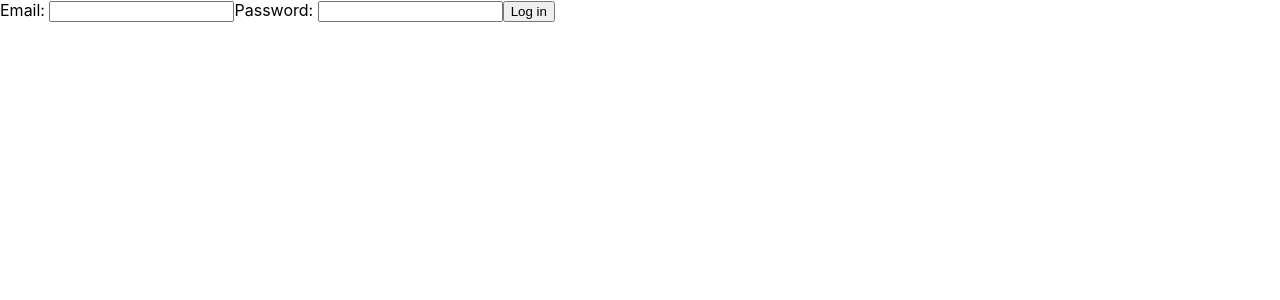
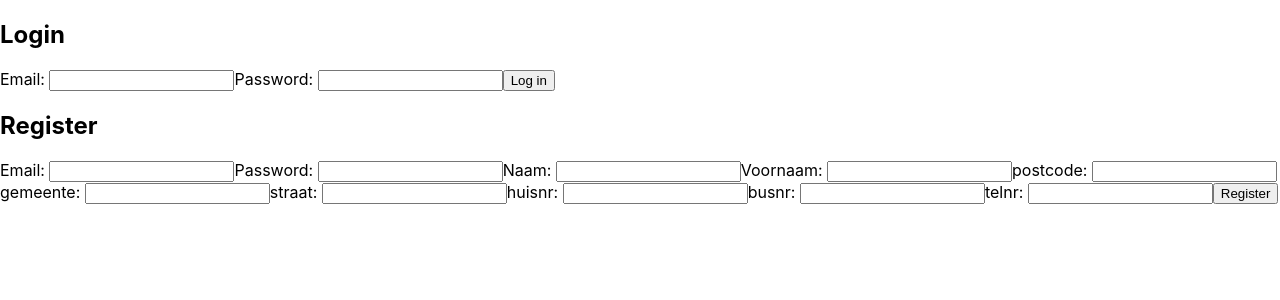
Before and after one commit to RobKwanten/Frontend-Eindwerk-Hairdate, a React (Create React App) app: page / in a window 1280 px wide. Shown: the top 300 px of the page. Built offline with nearby package versions, Linux system fonts and the light colour scheme.

Commit message:
Registratie

```diff
--- a/src/App.js
+++ b/src/App.js
@@ -1,10 +1,9 @@
 import React from 'react';
 import { useSelector, Provider } from 'react-redux';
-import { BrowserRouter as Router, Route, Redirect} from 'react-router-dom';
-import {helmet} from 'react-helmet-async';
+import { Route, Redirect} from 'react-router-dom';
 
 import store from "./data";
-import Login from './components/LogReg/Login'
+import LogReg from './components/LogReg/LogReg'
 import Hello from './components/Base/Hello'
 
 
@@ -20,7 +19,7 @@ function App() {
             exact
             path="/"
             render={() => {
-              return loggedIn? <Redirect to="/hello" /> : <Login />;
+              return loggedIn? <Redirect to="/hello" /> : <LogReg />
             }}
           />
           <Route
--- a/src/components/Base/Hello.jsx
+++ b/src/components/Base/Hello.jsx
@@ -3,7 +3,6 @@ import Logout from './../LogReg/Logout'
 
 
 export default function Hello(){
-
     return (
         <>
             <h1>Hallo</h1>
--- /dev/null
+++ b/src/components/LogReg/LogReg.jsx
@@ -0,0 +1,15 @@
+import React from 'react';
+
+import Login from './Login'
+import Register from './Register'
+
+export default function LogReg(){
+    return(
+        <>
+            <h2>Login</h2>
+            <Login />
+            <h2>Register</h2>
+            <Register/>
+        </>
+    )
+}
--- a/src/components/LogReg/Login.jsx
+++ b/src/components/LogReg/Login.jsx
@@ -1,5 +1,5 @@
 import React, {useState} from 'react';
-import { useDispatch, useSelector } from "react-redux";
+import { useDispatch } from "react-redux";
 
 import { loginKlant } from "./../../data/klant"
 
@@ -26,8 +26,6 @@ export default function Login(){
                 }}/>
                 <button type='submit'>Log in</button>
             </form>
-
         </>
     )
-
 }
--- a/src/components/LogReg/Logout.jsx
+++ b/src/components/LogReg/Logout.jsx
@@ -13,7 +13,7 @@ export default function Logout(){
 
     return (
         <>
-            <a onClick={logoutHandler}>Log out</a>
+            <a href="#" onClick={logoutHandler}>Log out</a>
         </>
     )
 
--- /dev/null
+++ b/src/components/LogReg/Register.jsx
@@ -0,0 +1,61 @@
+import React, {useState} from 'react'
+import {useDispatch} from 'react-redux'
+import {regKlant} from './../../data/klant'
+
+export default function Register(){
+    const dispatch = useDispatch();
+
+    const [email, setEmail] = useState("")
+    const [password, setPassword] = useState("")
+    const [naam, setNaam] = useState("")
+    const [voornaam, setVoornaam] = useState("")
+    const [postcode, setPostcode] = useState()
+    const [gemeente, setGemeente] = useState("")
+    const [straat, setStraat] = useState("")
+    const [huisnr, setHuisnr] = useState("")
+    const [busnr, setBusnr] = useState("")
+    const [telnr, setTelnr] = useState("")
+
+    const submitHandler = (e) => {
+        e.preventDefault();
+        dispatch(regKlant(email, password, naam, voornaam, postcode, gemeente, straat, huisnr, busnr, telnr));
+    }
+
+    return (
+        <>
+            <form onSubmit={submitHandler}>
+                Email: <input type="email" value={email} onChange={(e)=>{
+                    setEmail(e.target.value)
+                }}/>
+                Password: <input type="password" value={password} onChange={(e)=>{
+                    setPassword(e.target.value)
+                }}/>
+                Naam: <input type="text" value={naam} onChange={(e)=>{
+                    setNaam(e.target.value)
+                }}/>
+                Voornaam: <input type="text" value={voornaam} onChange={(e)=>{
+                    setVoornaam(e.target.value)
+                }}/>
+                postcode: <input type="text" value={postcode} onChange={(e)=>{
+                    setPostcode(e.target.value)
+                }}/>
+                gemeente: <input type="text" value={gemeente} onChange={(e)=>{
+                    setGemeente(e.target.value)
+                }}/>
+                straat: <input type="text" value={straat} onChange={(e)=>{
+                    setStraat(e.target.value)
+                }}/>
+                huisnr: <input type="text" value={huisnr} onChange={(e)=>{
+                    setHuisnr(e.target.value)
+                }}/>
+                busnr: <input type="text" value={busnr} onChange={(e)=>{
+                    setBusnr(e.target.value)
+                }}/>
+                telnr: <input type="text" value={telnr} onChange={(e)=>{
+                    setTelnr(e.target.value)
+                }}/>
+                <button type='submit'>Register</button>
+            </form>
+        </>
+    )
+}
--- a/src/data/index.js
+++ b/src/data/index.js
@@ -17,9 +17,18 @@ const appReducer = persistCombineReducers(persistConfig, {
   klant: klantReducer
 });
 
+const rootReducer = (state, action) => {
+  if (action.type === "Klant_LOGOUT") {
+    // window.localStorage.clear();
+    Cookies.remove("jwt");
+    state = undefined;
+  }
+  return appReducer(state, action);
+};
 
-const store = createStore(
-  appReducer,
+
+export const store = createStore(
+  rootReducer,
   composeWithDevTools(applyMiddleware(thunk))
 );
 export const persistor = persistStore(store);
--- a/src/data/klant.js
+++ b/src/data/klant.js
@@ -15,20 +15,31 @@ export const initialState = {
         error: {
             bool: false,
             message:""
-        }
+        },
+        loading: false
     },
-    loggedIn: false,
-    test: "Ik ben een test"
+    register: {
+        error: {
+            bool: false,
+            message:""
+        },
+        loading: false
+    },
+    loggedIn: false
 }
 
 
 // Action Types---------------------------------------------------------------------------------------------------------------------------
 
-export const KLANT_START_LOGIN= "KLANT_START_LOGIN"
-export const KLANT_SUCCES_LOGIN= "KLANT_SUCCES_LOGIN"
-export const KLANT_ERROR_LOGIN= "KLANT_ERROR_LOGIN"
+export const KLANT_START_LOGIN= 'KLANT_START_LOGIN'
+export const KLANT_SUCCES_LOGIN= 'KLANT_SUCCES_LOGIN'
+export const KLANT_ERROR_LOGIN= 'KLANT_ERROR_LOGIN'
 
-export const KLANT_LOGOUT = "KLANT_LOGOUT";
+export const KLANT_START_REG = 'KLANT_START_REG'
+export const KLANT_SUCCES_REG = 'KLANT_SUCCES_REG'
+export const KLANT_ERROR_REG = 'KLANT_ERROR_REG'
+
+export const KLANT_LOGOUT = 'KLANT_LOGOUT'
 
 // Action Creators-----------------------------------------------------------------------------------------------------------------------
 
@@ -43,7 +54,7 @@ export const loginKlant = (username,password) => (dispatch) => {
         console.log(response)
         dispatch(setLoginSucces(response.data.token))
     })
-    .catch(error =>  dispatch(setLogginError(error)))
+    .catch(error =>  dispatch(setLoginError(error.response.data.error)))
 }
 
 
@@ -56,7 +67,7 @@ export const setLoginSucces = (data) => ({
     payload: data
   })
 
-  export const setLogginError = (message) => ({
+  export const setLoginError = (message) => ({
     type: KLANT_ERROR_LOGIN,
     payload: message
   })
@@ -64,6 +75,43 @@ export const setLoginSucces = (data) => ({
   export const logoutKlant = () => ({
     type: KLANT_LOGOUT,
   });
+
+  export const regKlant = (email,password,naam,voornaam,postcode, gemeente, straat, huisnr, busnr, telnr) => (dispatch) => {
+    dispatch(setRegStart())
+    axios
+    .post(`${process.env.REACT_APP_API}/register`,{
+        "email": email,
+        "password": password,
+        "naam": naam,
+        "voornaam": voornaam,
+        "postcode": postcode,
+        "gemeente": gemeente,
+        "straat": straat,
+        "huisnr": huisnr,
+        "busnr": busnr,
+        "telnr": telnr
+    })
+    .then(response => {
+        console.log(response)
+        dispatch(setRegSucces(response.data))
+    })
+    .catch(error =>  dispatch(setRegError(error.response.data.error)))
+}
+
+
+export const setRegStart = () => ({
+    type: KLANT_START_REG
+  });
+
+  export const setRegSucces = (data) => ({
+    type: KLANT_SUCCES_REG,
+    payload: data
+  })
+
+  export const setRegError = (message) => ({
+    type: KLANT_ERROR_REG,
+    payload: message
+  })
 
 // Reducers--------------------------------------------------------------------------------------------------------------------------------
 
@@ -74,7 +122,10 @@ export default (state = initialState, {type,payload}) => {
             return {
                 ...state,
                 login: {
-                    ...state.login,
+                    error:{
+                        bool:false,
+                        message:""
+                    },
                     loading: true
                 }
             }
@@ -110,6 +161,36 @@ export default (state = initialState, {type,payload}) => {
                 loading: false,
                 }
             }
+        case KLANT_START_REG:
+            return {
+                ...state,
+                register: {
+                    error:{
+                        bool:false,
+                        message:""
+                    },
+                    loading:true
+                }
+            }
+        case KLANT_SUCCES_REG:
+            return {
+                ...state,
+                register: {
+                    ...state.register,
+                    loading:false
+                }
+            }
+        case KLANT_ERROR_REG:
+            return {
+                ...state,
+                register:{
+                    error:{
+                        bool:true,
+                        message:payload
+                    },
+                    loading:false
+                }
+            }
         case KLANT_LOGOUT:
             return {
                 ...state,
```
